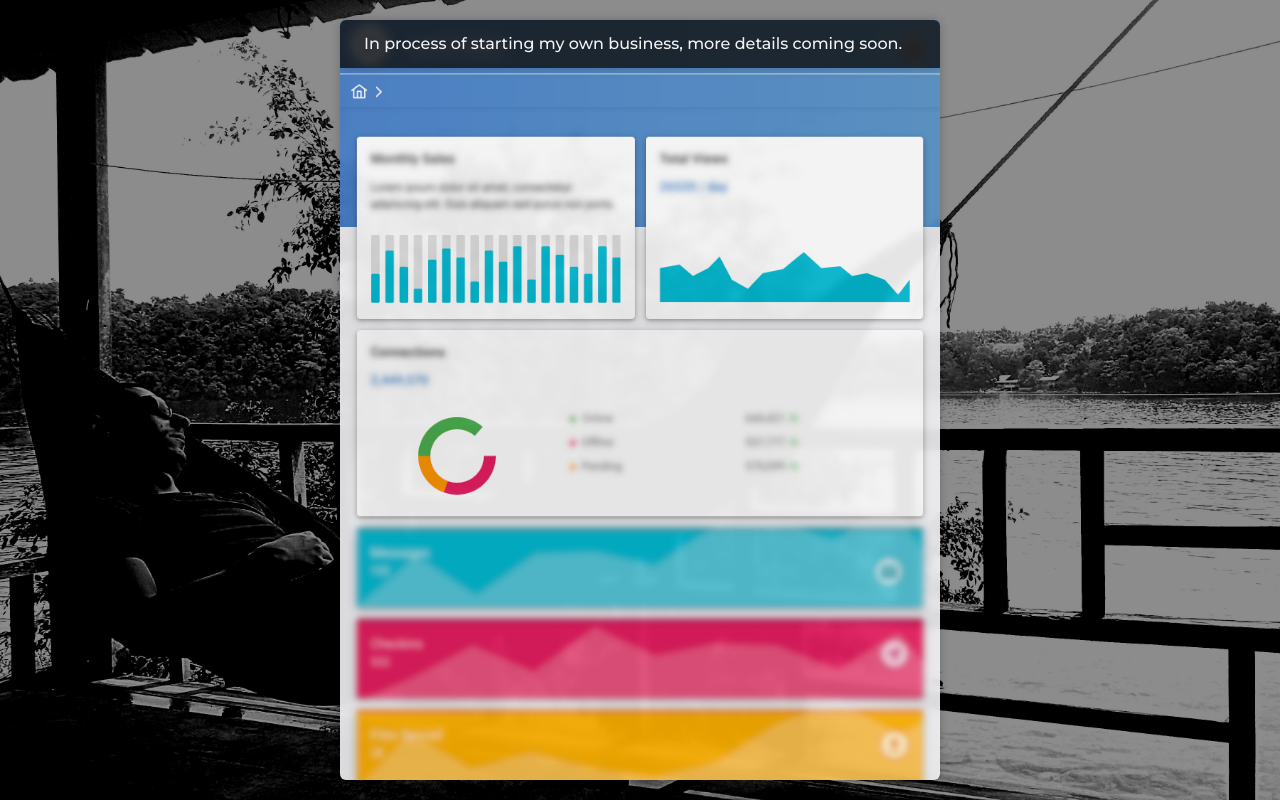
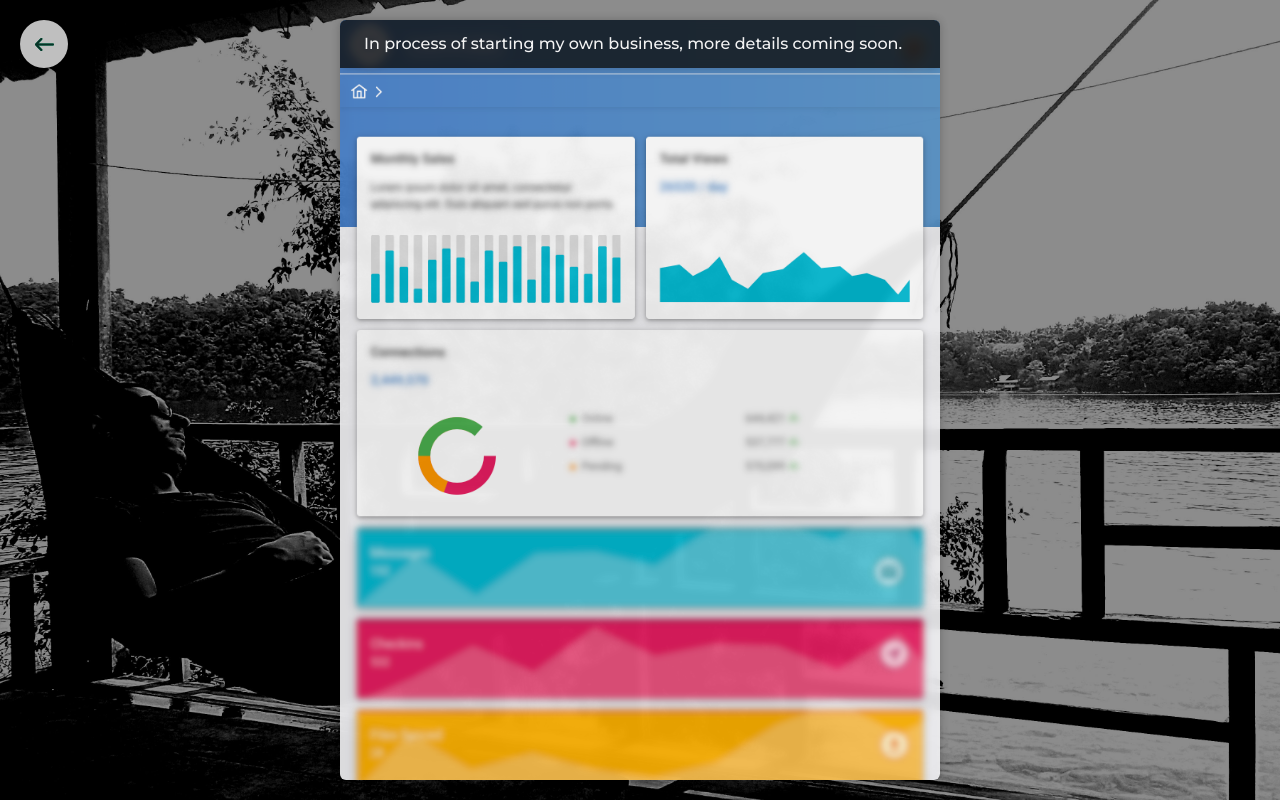
Before and after one commit to Neverlastinger/radoslavpopov.com, a Next.js app: page /i in a window 1280 px wide. Built offline with nearby package versions, Linux system fonts and the light colour scheme.

Commit message:
Adds back button; fixes styles

```diff
--- a/components/ProjectPage.js
+++ b/components/ProjectPage.js
@@ -15,6 +15,12 @@ const ProjectPage = ({ img, text }) => (
           </Link>
         </div>
       </div>
+
+      <Link href="/">
+        <div className={styles.backButton}>
+          <img src="/images/back.svg" alt="Home" />
+        </div>
+      </Link>
     </div>
   </Layout>
 );
--- a/components/ProjectPage.module.scss
+++ b/components/ProjectPage.module.scss
@@ -11,6 +11,7 @@
 
   .projectCard {
     position: relative;
+    z-index: 2;
     box-sizing: border-box;
     margin-top: 20px;
     height: calc(100% - 40px);
@@ -66,4 +67,33 @@
       }
     }
   }
+
+  .backButton {
+    position: absolute;
+    top: 20px;
+    left: 20px;
+    display: flex;
+    align-items: center;
+    justify-content: center;
+    width: 48px;
+    height: 48px;
+    background-color: hsla(0, 0%, 100%, 0.75);
+    border-radius: 100%;
+    box-shadow: 0px 0px 10px hsla(0, 0%, 0%, 0.25);
+    backdrop-filter: blur(4px);
+    cursor: pointer;
+
+    @media (max-width: 766px) {
+      display: none;
+    }
+
+    &:hover,
+    &:active {
+      background-color: hsla(0, 0%, 100%, 0.85);
+    }
+
+    img {
+      transform: rotate(180deg);
+    }
+  }
 }
--- a/styles/global.css
+++ b/styles/global.css
@@ -20,7 +20,7 @@ html, body {
   }
 }
 
-@media (max-width: 640px) {
+@media (max-width: 640px), (max-height: 700px) {
   html, body {
     overflow: auto;
   }
```
Also changed, not shown: pages/index.module.scss (+5 -4 lines), public/images/back.svg (added).
